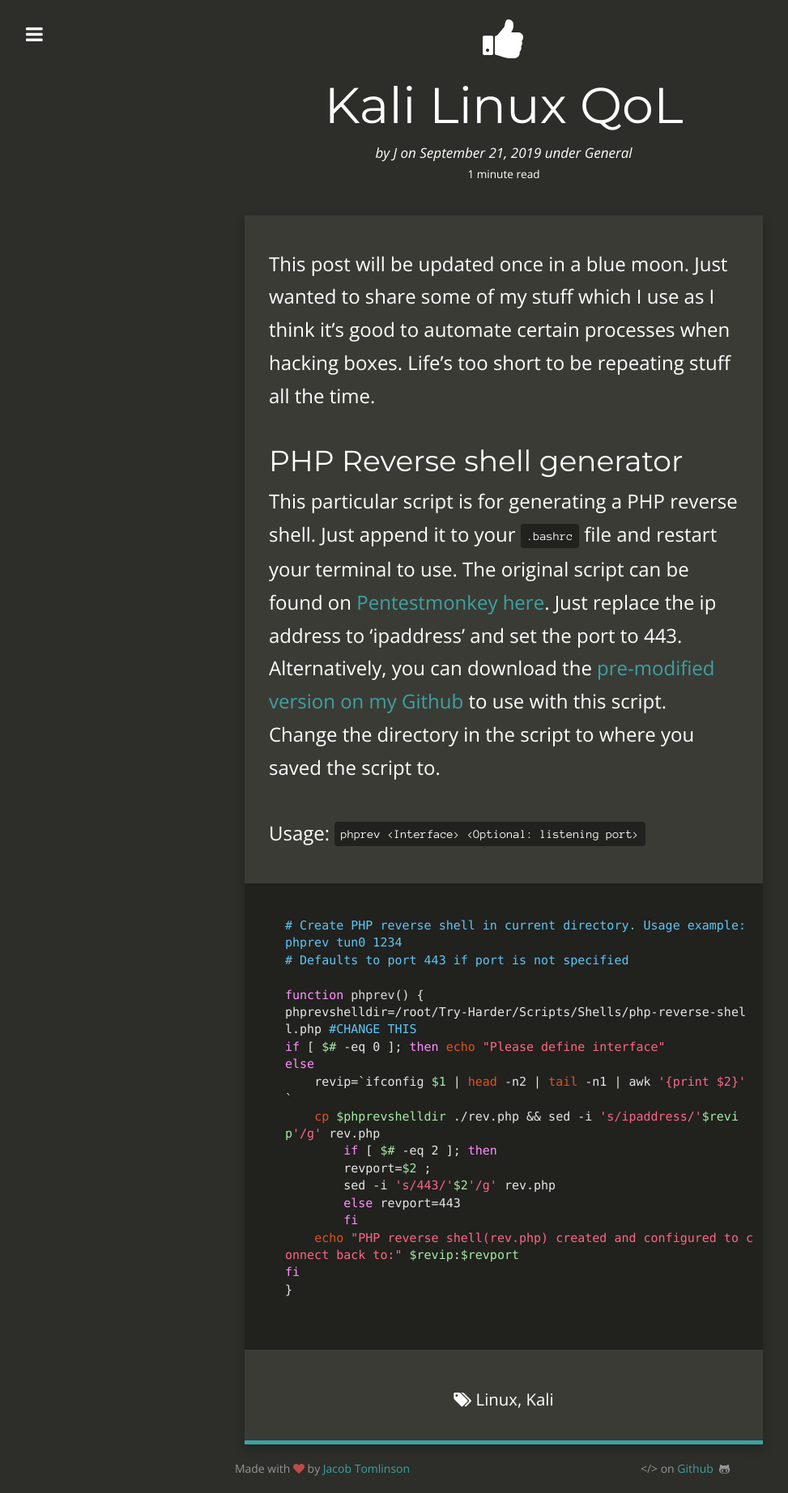
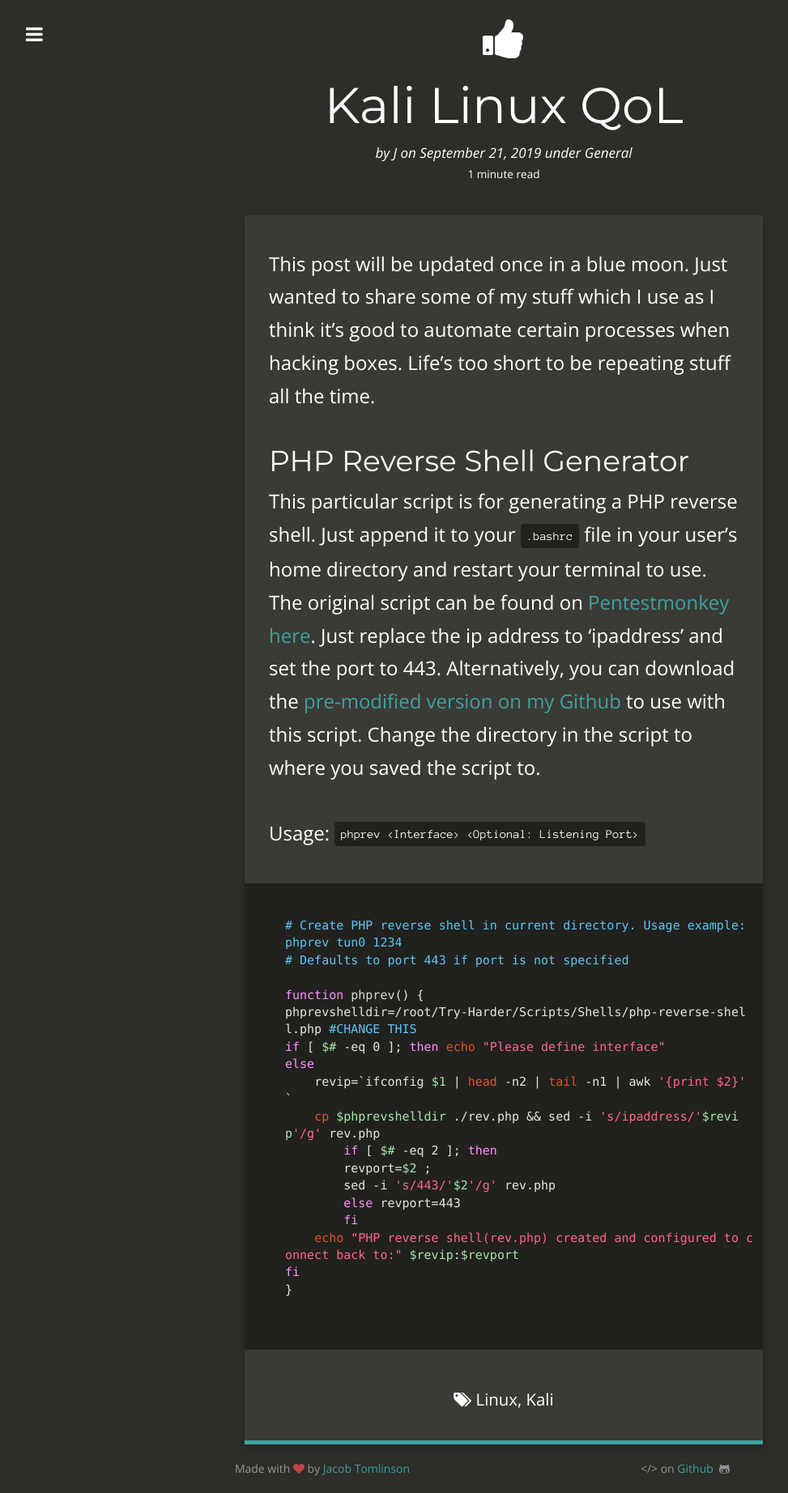
Before and after one commit to Dreamscent/Dreamscent.github.io, a Jekyll site: the page built from _posts/2019-09-21-Kali-Linux-QoL.md, in a window 1280 px wide. Shown: the whole page at 81% size, without its empty margins (18-991 px from the left). Built offline with Jekyll 4.4.1, drawn with Linux system fonts in a browser that asks for light colours; nearby versions of some CDN libraries.

Commit message:
Update 2019-09-21-Kali-Linux-QoL.md

```diff
--- a/_posts/2019-09-21-Kali-Linux-QoL.md
+++ b/_posts/2019-09-21-Kali-Linux-QoL.md
@@ -14,12 +14,12 @@ tags:
 This post will be updated once in a blue moon. Just wanted to share some of my stuff which I use as I think it's good to automate certain processes when hacking boxes. Life's too short to be repeating stuff all the time.
 
 
-## PHP Reverse shell generator
+## PHP Reverse Shell Generator
 
-This particular script is for generating a PHP reverse shell. Just append it to your `.bashrc` file and restart your terminal to use. The original script can be found on [Pentestmonkey here][1]. Just replace the ip address to 'ipaddress' and set the port to 443.
+This particular script is for generating a PHP reverse shell. Just append it to your `.bashrc` file in your user's home directory and restart your terminal to use. The original script can be found on [Pentestmonkey here][1]. Just replace the ip address to 'ipaddress' and set the port to 443.
 Alternatively, you can download the [pre-modified version on my Github][2] to use with this script. Change the directory in the script to where you saved the script to.
 
-Usage: `phprev <Interface> <Optional: listening port>`
+Usage: `phprev <Interface> <Optional: Listening Port>`
 
 
 ~~~bash
```
